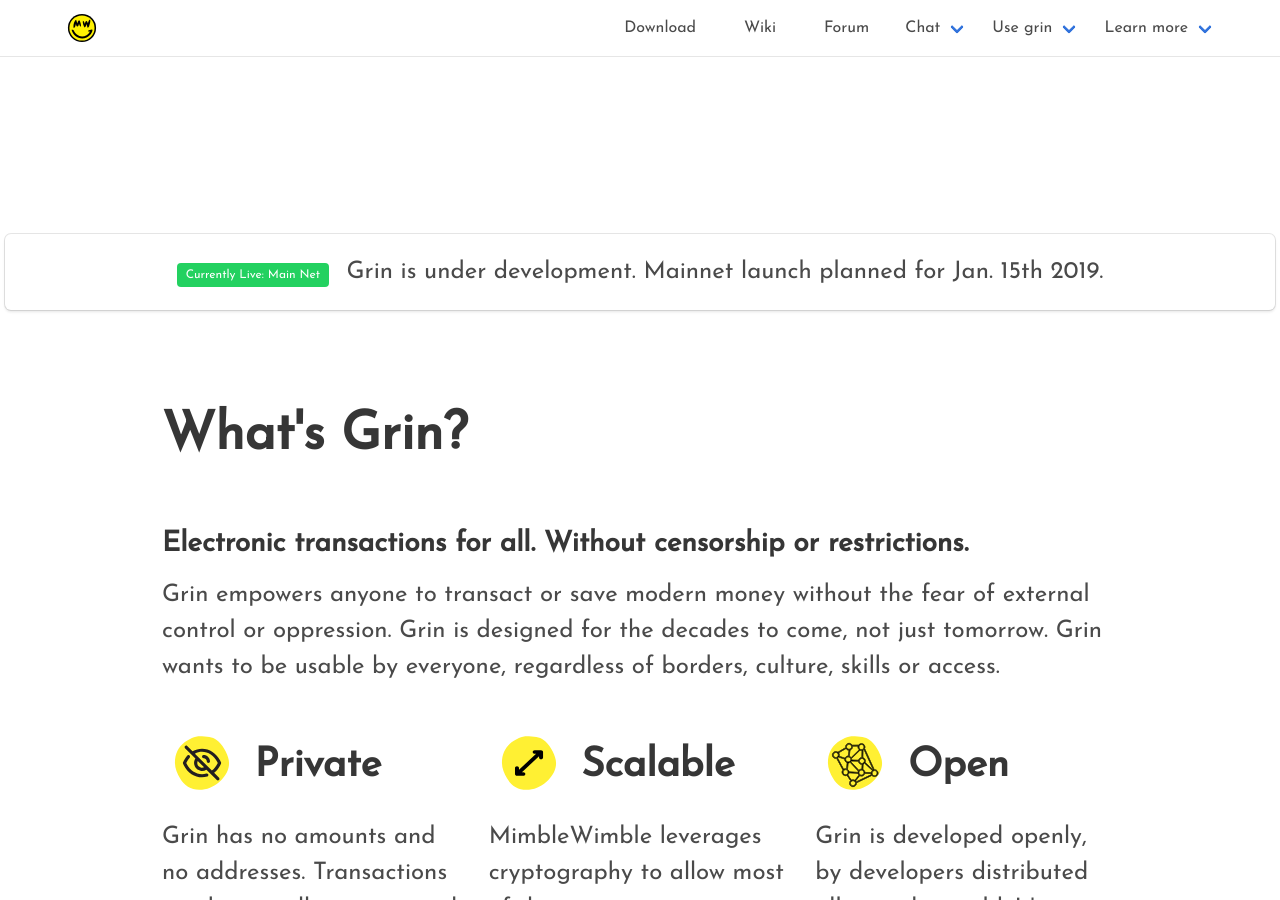
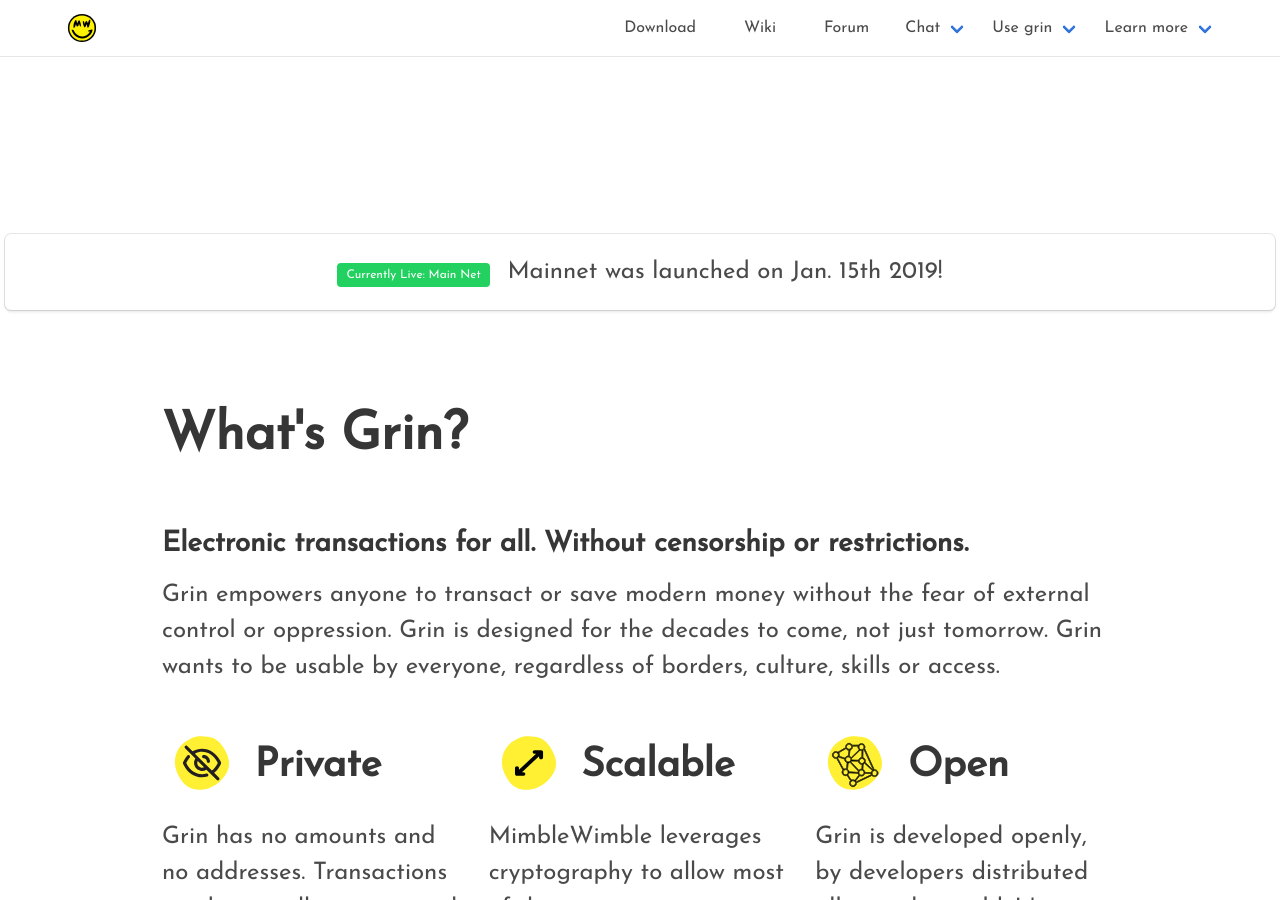
Before and after one commit to mimblewimble/site, a Jekyll site: the page built from index.md, in a window 1280 px wide and 900 px high, scrolled down 595 px. Built offline with Jekyll 4.4.1, drawn with Linux system fonts in a browser that asks for light colours; nearby versions of some CDN libraries.

Commit message:
Update will launch to has launched

```diff
--- a/index.md
+++ b/index.md
@@ -41,7 +41,7 @@
         Currently Live: Main Net
       </span>
       <span href="#" style="margin-left: 10px;">
-        Grin is under development. Mainnet launch planned for Jan. 15th 2019.
+        Mainnet was launched on Jan. 15th 2019!
       </span>
       </p>
     </div>
```
